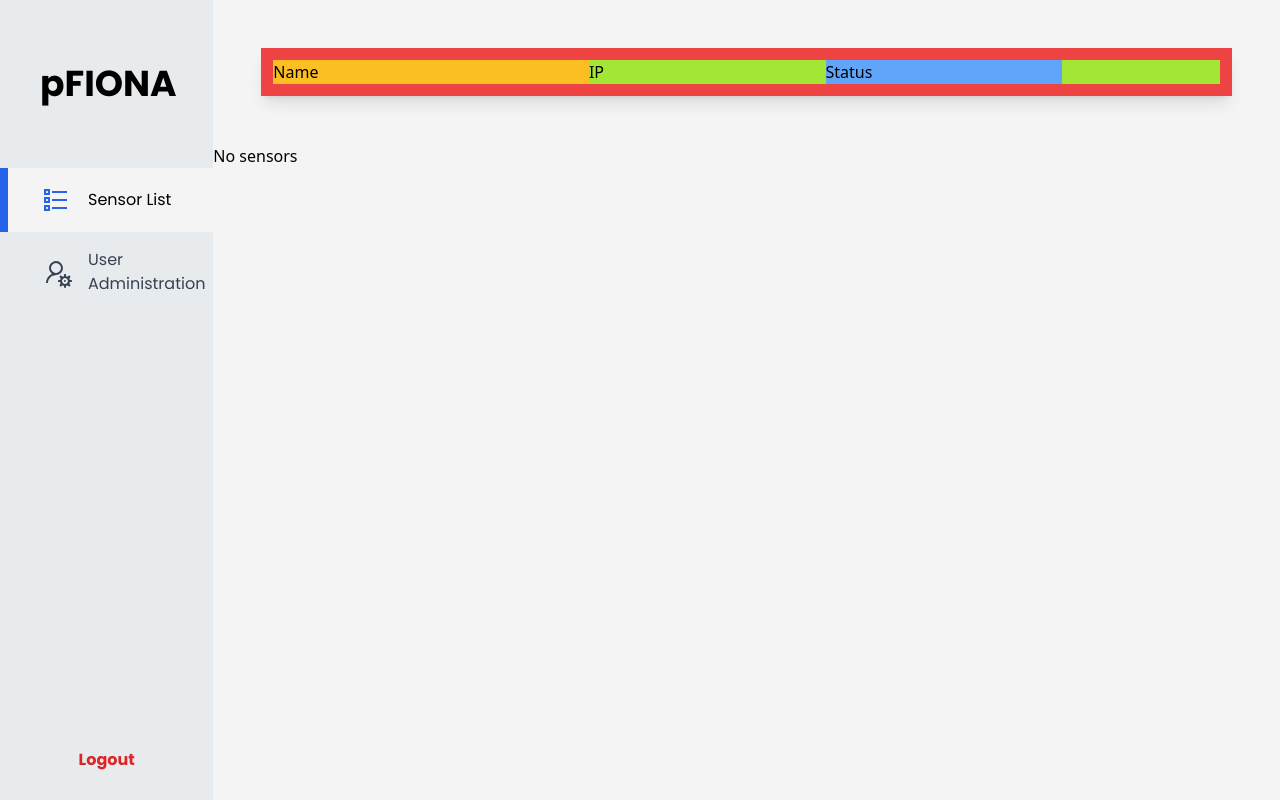
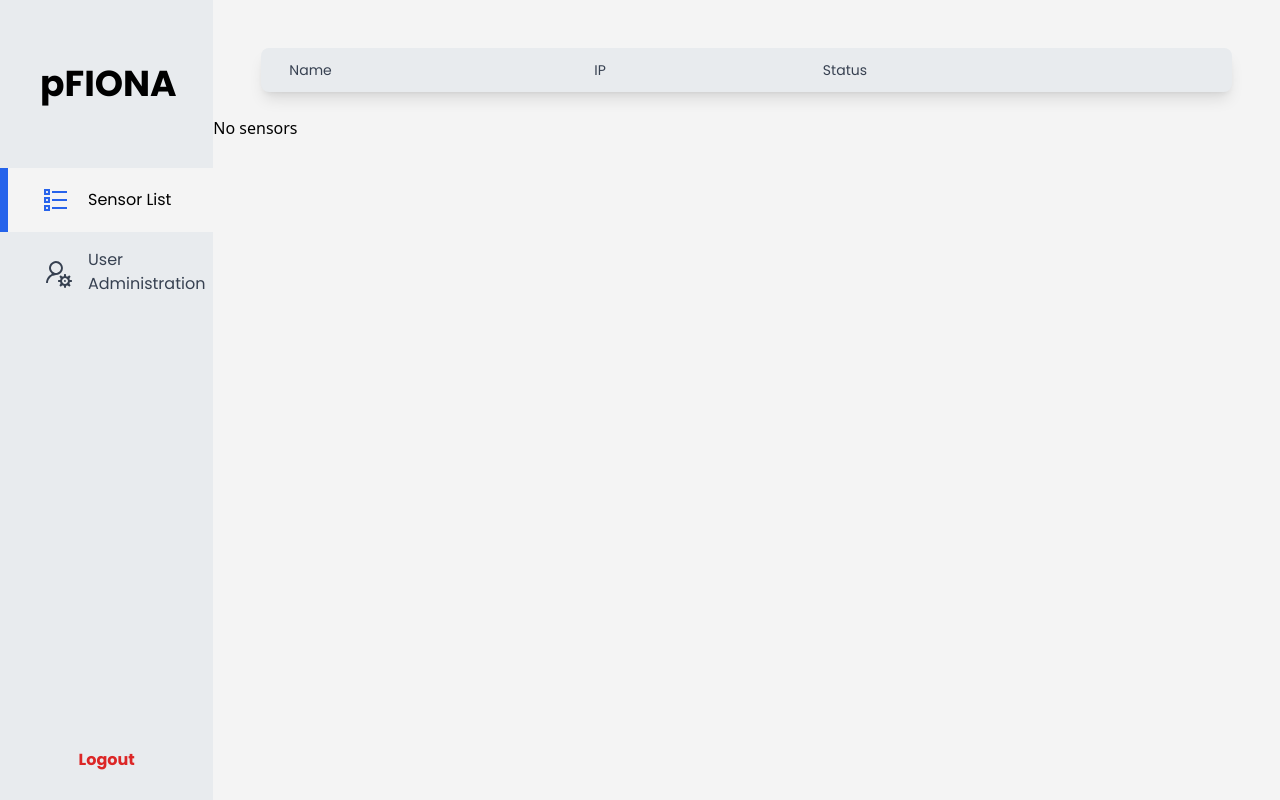
Before and after one commit to Warkild/pFIONA_ui, a Django app: page /sensors/list/ in a window 1280 px wide. Run offline with Django 5.2, Linux system fonts and the light colour scheme; the visitor is signed in with stand-in values (Sample User, id 1); data that the repository does not hold is empty; some libraries are stand-ins or nearby versions.

Commit message:
Update Sensor List style

```diff
--- a/pFIONA_sensors/templates/pFIONA_sensors/list.html
+++ b/pFIONA_sensors/templates/pFIONA_sensors/list.html
@@ -11,15 +11,22 @@
         {% include "./components/sensors_menu_bar.html" %}
         <div class="bg-custom-gray-2 w-5/6">
             <div>
-                <div class="bg-red-500 m-12 flex shadow-lg p-3">
-                    <p class="bg-amber-400 w-4/12">Name</p>
-                    <p class="bg-lime-400 w-3/12">IP</p>
-                    <p class="bg-blue-400 w-3/12">Status</p>
-                    <p class="bg-lime-400 w-2/12"></p>
+                <div class="bg-custom-gray-1 text-gray-700 text-sm rounded-lg m-12 mb-6 flex shadow-lg font-poppins px-7 py-3">
+                    <p class="w-4/12">Name</p>
+                    <p class="w-3/12">IP</p>
+                    <p class="w-3/12">Status</p>
+                    <p class="w-2/12"></p>
                 </div>
             </div>
             {% if sensors_list %}
-                <p>Sensors</p>
+                {% for sensor in sensors_list %}
+                    <div class="bg-white text-gray-700 rounded-lg mx-12 my-6 flex shadow-lg font-poppins px-7 py-5">
+                        <p class="w-4/12">{{ sensor.name }}</p>
+                        <p class="w-3/12">{{ sensor.ip_address }}</p>
+                        <p class="w-3/12 bg-amber-300">TO DO</p>
+                        <p class="w-2/12">View</p>
+                    </div>
+                {% endfor %}
             {% else %}
                 <p>No sensors</p>
             {% endif %}
--- a/theme/static/css/dist/styles.css
+++ b/theme/static/css/dist/styles.css
@@ -826,6 +826,16 @@ select {
   margin-right: auto;
 }
 
+.mx-12 {
+  margin-left: 3rem;
+  margin-right: 3rem;
+}
+
+.my-6 {
+  margin-top: 1.5rem;
+  margin-bottom: 1.5rem;
+}
+
 .mb-16 {
   margin-bottom: 4rem;
 }
@@ -848,6 +858,10 @@ select {
 
 .mt-16 {
   margin-top: 4rem;
+}
+
+.mb-6 {
+  margin-bottom: 1.5rem;
 }
 
 .flex {
@@ -943,6 +957,10 @@ select {
   border-radius: 0.375rem;
 }
 
+.rounded-lg {
+  border-radius: 0.5rem;
+}
+
 .border-l-8 {
   border-left-width: 8px;
 }
@@ -1002,6 +1020,11 @@ select {
   background-color: rgb(255 255 255 / var(--tw-bg-opacity));
 }
 
+.bg-amber-300 {
+  --tw-bg-opacity: 1;
+  background-color: rgb(252 211 77 / var(--tw-bg-opacity));
+}
+
 .bg-gradient-to-br {
   background-image: linear-gradient(to bottom right, var(--tw-gradient-stops));
 }
@@ -1029,6 +1052,10 @@ select {
   padding: 0.75rem;
 }
 
+.p-5 {
+  padding: 1.25rem;
+}
+
 .px-8 {
   padding-left: 2rem;
   padding-right: 2rem;
@@ -1042,6 +1069,21 @@ select {
 .py-4 {
   padding-top: 1rem;
   padding-bottom: 1rem;
+}
+
+.px-7 {
+  padding-left: 1.75rem;
+  padding-right: 1.75rem;
+}
+
+.py-3 {
+  padding-top: 0.75rem;
+  padding-bottom: 0.75rem;
+}
+
+.py-5 {
+  padding-top: 1.25rem;
+  padding-bottom: 1.25rem;
 }
 
 .pl-10 {
@@ -1076,6 +1118,11 @@ select {
 .text-5xl {
   font-size: 3rem;
   line-height: 1;
+}
+
+.text-sm {
+  font-size: 0.875rem;
+  line-height: 1.25rem;
 }
 
 .font-black {
```
